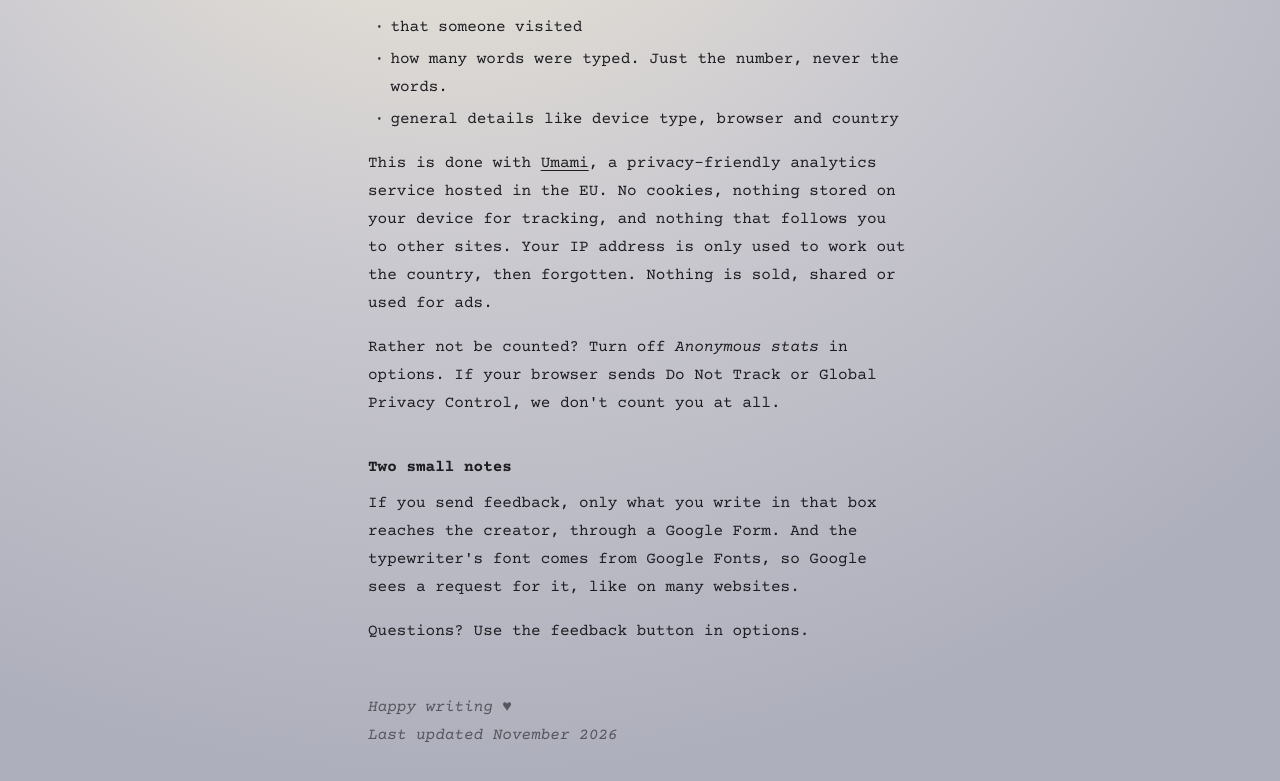
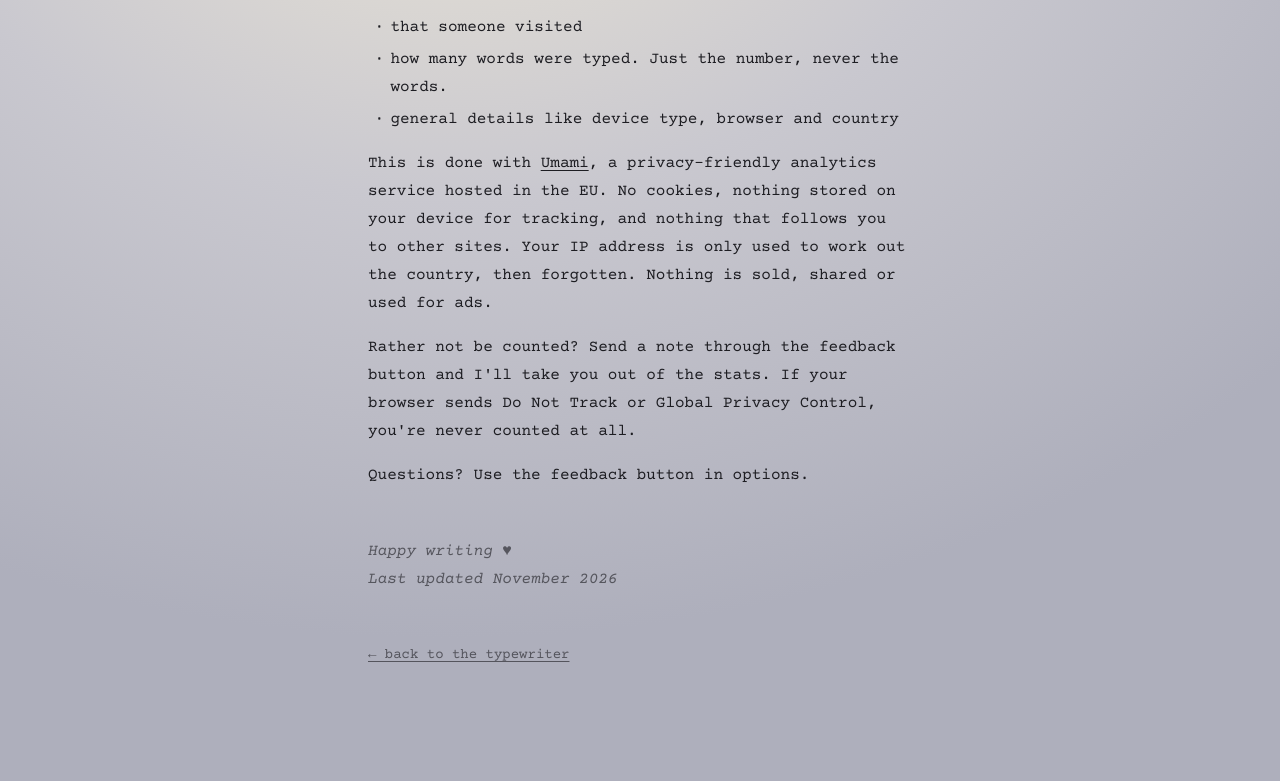
Before and after one commit to jonathantari/jonathantari.github.io, a plain HTML site: page typewriter/privacy.html in a window 1280 px wide. Shown: the part 495-1276 px from the top of the page. Drawn offline with nearby package versions, Linux system fonts and the light colour scheme.

Commit message:
typewriter: drop stats toggle, opt-out via feedback (?nostats link), trim privacy page
Co-Authored-By: Claude Opus 5.5 <noreply@anthropic.com>
Claude-Session: https://claude.ai/code/session_014MTkVgEzDpbyPpktZ8dEvt

```diff
--- a/typewriter/privacy.html
+++ b/typewriter/privacy.html
@@ -43,10 +43,7 @@
     <li>general details like device type, browser and country</li>
   </ul>
   <p>This is done with <a href="https://umami.is/privacy" target="_blank" rel="noopener">Umami</a>, a privacy-friendly analytics service hosted in the EU. No cookies, nothing stored on your device for tracking, and nothing that follows you to other sites. Your IP address is only used to work out the country, then forgotten. Nothing is sold, shared or used for ads.</p>
-  <p>Rather not be counted? Turn off <em>Anonymous stats</em> in options. If your browser sends Do Not Track or Global Privacy Control, we don't count you at all.</p>
-
-  <h2>Two small notes</h2>
-  <p>If you send feedback, only what you write in that box reaches the creator, through a Google Form. And the typewriter's font comes from Google Fonts, so Google sees a request for it, like on many websites.</p>
+  <p>Rather not be counted? Send a note through the feedback button and I'll take you out of the stats. If your browser sends Do Not Track or Global Privacy Control, you're never counted at all.</p>
 
   <p>Questions? Use the feedback button in options.</p>
 
```
Also changed, not shown: typewriter/index.html (+4 -2 lines), 1 other file.
